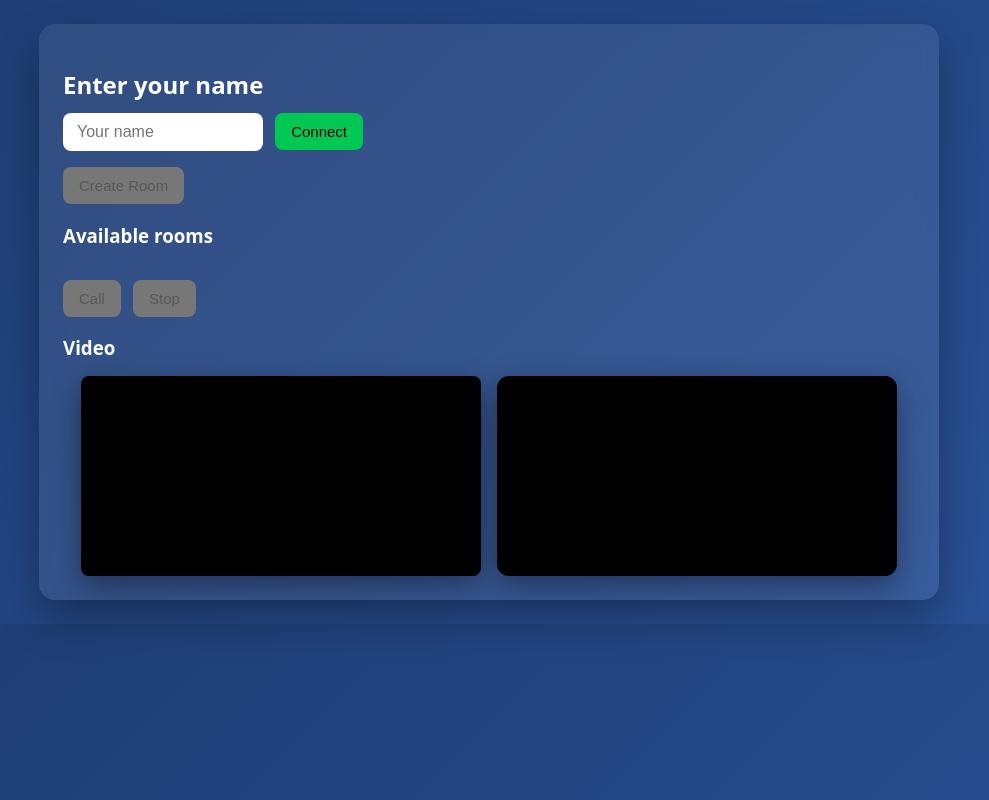
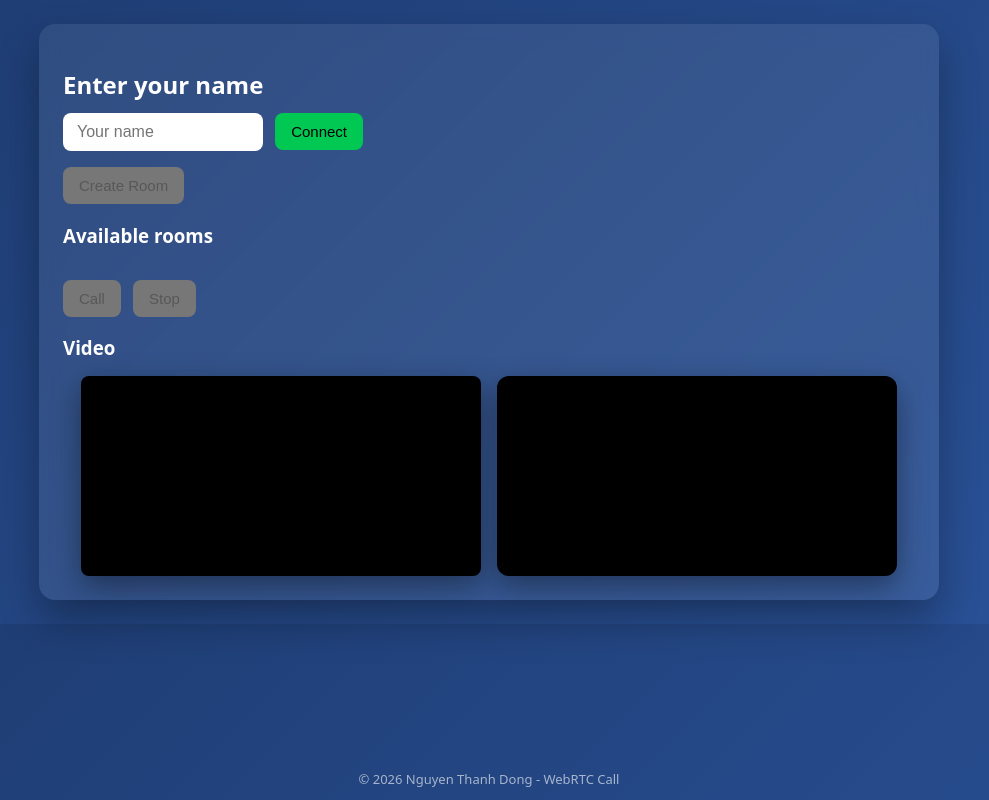
Before and after one commit to ngthdong/WebRTC, a website: page public/index.html in a window 1280 px wide. Shown: the whole page, without its empty margins (151-1140 px from the left). Drawn offline with Linux system fonts and the light colour scheme.

Commit message:
feat: Add copyright

```diff
--- a/public/index.html
+++ b/public/index.html
@@ -31,6 +31,10 @@
         </div>
     </div>
 
+    <footer class="copyright">
+        © 2026 Nguyen Thanh Dong - WebRTC Call
+    </footer>
+
     <script src="app.js"></script>
 </body>
 </html>
--- a/public/style.css
+++ b/public/style.css
@@ -122,3 +122,16 @@ video {
     border-radius: 8px;
     background: #000;
 }
+
+.copyright {
+    position: fixed;
+    bottom: 12px;
+    left: 50%;
+    transform: translateX(-50%);
+    font-size: 13px;
+    opacity: 0.6;
+    color: #fff;
+    text-align: center;
+    pointer-events: none;
+    user-select: none;
+}
```
